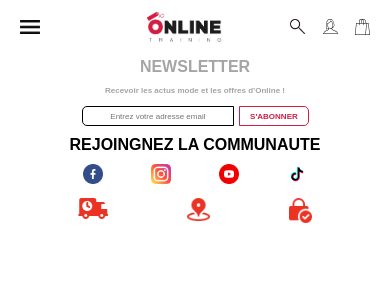
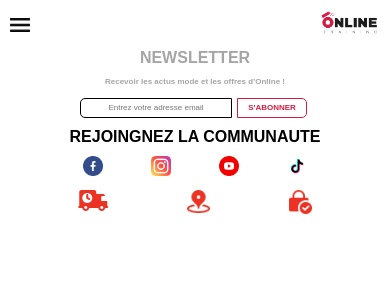
Before and after one commit to GregoryVDev/OnlineTraining, a PHP site: page / in a window 390 px wide. Shown: the top 300 px of the page. Run offline with PHP 8.4, Linux system fonts and the light colour scheme.

Commit message:
navBar responsive

```diff
--- a/src/css/footer.css
+++ b/src/css/footer.css
@@ -21,7 +21,7 @@ h1, h3 {
 
 .form {
     display: flex;
-    width:58%;
+    width: 230px;
     margin: 0 auto;
     margin-bottom: 10px;
 }
--- a/src/css/navBar.css
+++ b/src/css/navBar.css
@@ -1,6 +1,7 @@
 * {
     margin: 0;
     padding: 0;
+
 }
 .navbar {
     display: flex;
@@ -9,8 +10,13 @@
     padding: 10px 20px;
 }
 
-.logoOnline {
-    margin-left: 40px;
+
+.rubrique {
+    display: flex;
+    font-size: 0.8rem;
+    font-weight: bolder;
+    gap: 8%;
+    width: 350px;
 }
 
 .navBar_droite {
@@ -22,3 +28,88 @@
 .form {
     display: flex;
 }
+
+@media (max-width: 1920px) {
+    .navBar_gauche {
+        display: none;
+    }
+    .rubrique {
+        display: flex;
+        font-size: 1.5rem;
+        font-weight: bolder;
+        gap: 8%;
+        width: 55%;
+        margin-left: 10%;
+    }
+
+    .logoOnline img {
+        width: 120px;
+    }
+
+    .navBar_droite {
+        width: 160px;
+    }
+
+    .navBar_droite img {
+        width: 26px;
+        justify-content: space-between;
+
+    }
+}
+
+@media (max-width: 1204px) {
+
+.navBar_gauche {
+        display: none;
+    }
+
+    .rubrique {
+        display: none;
+    }
+
+}
+
+@media (max-width: 768px) {
+
+
+    .rubrique {
+        display: none;
+    }
+
+    .navBar_droite {
+        margin-top: 10px;
+        width: 100%;
+        justify-content: flex-start;
+    }
+
+    .logoOnline {
+        margin-left: 0;
+    }
+
+
+    .navBar_droite {
+        display: none;
+    }
+
+    .navbar div:first-child {
+        display: flex;
+    }
+
+}
+
+
+@media (max-width: 480px) {
+
+
+    .navbar {
+        padding: 10px;
+    }
+
+    .navBar_droite div img {
+        width: 20px;
+    }
+
+    .logoOnline img {
+        width: 60px;
+    }
+}
--- a/src/templates/header.php
+++ b/src/templates/header.php
@@ -2,11 +2,18 @@
 
 <nav>
     <div class="navbar">
-        <div class="">
+        <div class="navBar_gauche">
             <img src="./img/navBar/menuBurger.png" width="20px" alt="Menu">
         </div>
         <div class="logoOnline">
             <img src="./img/navBar/logo-online-training.png" width="80px" alt="Logo Online Training">
+        </div>
+        <div class="rubrique">
+        <div>TENDANCE</div>
+        <div>FEMMME</div>
+        <div>HOMME</div>
+        <div>PETITS PRIX</div>
+
         </div>
 
         <div class="navBar_droite">
```
